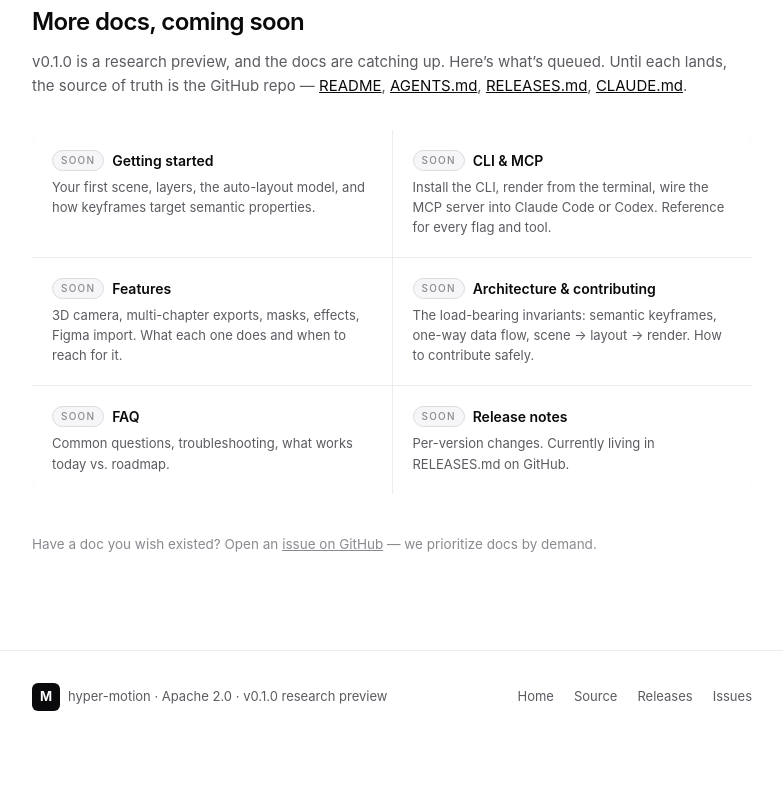
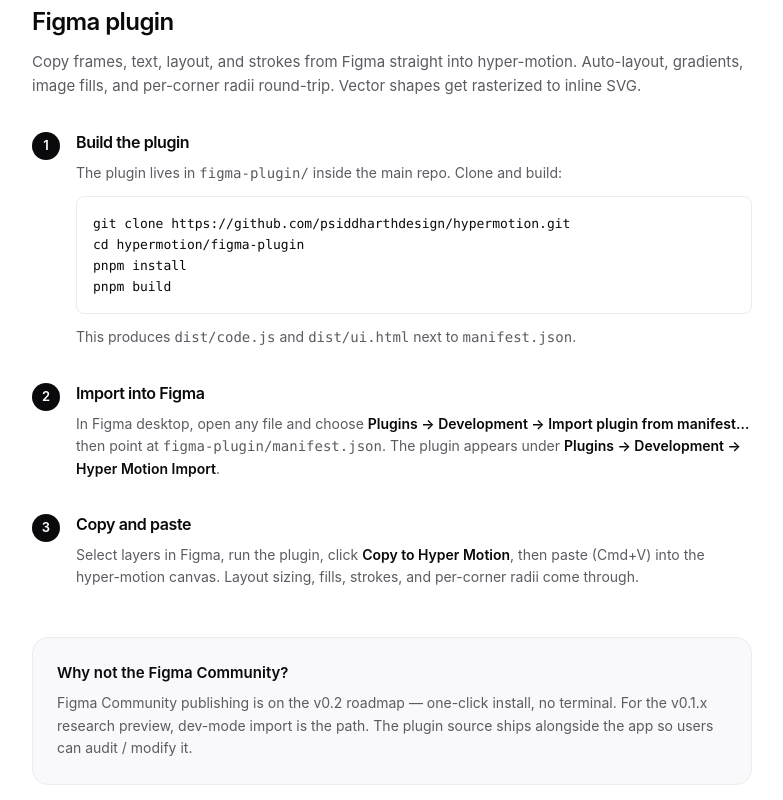
Before and after one commit to psiddharthdesign/hypermotion-landing, a Next.js app: page /docs in a window 1280 px wide. Shown: the part 1560-2360 px from the top of the page, without its empty margins (248-1031 px from the left). Before the commit the page ends 2303 px from the top, so only its background shows below. Built offline with nearby package versions, Linux system fonts and the light colour scheme.

Commit message:
docs: Figma plugin install steps on /docs
- New FigmaPluginSection between Install and Coming Soon
- Three-step flow: build plugin → import manifest → copy & paste
- Note that Figma Community publish is v0.2

```diff
--- a/app/docs/page.tsx
+++ b/app/docs/page.tsx
@@ -23,6 +23,7 @@
       <Nav />
       <Hero />
       <InstallSection />
+      <FigmaPluginSection />
       <ComingSoon />
       <Footer />
     </main>
@@ -204,6 +205,99 @@
   )
 }
 
+function FigmaPluginSection() {
+  return (
+    <section
+      id="figma-plugin"
+      className="mx-auto max-w-3xl px-6 py-12 scroll-mt-20"
+    >
+      <h2 className="text-2xl font-semibold tracking-tight text-text">
+        Figma plugin
+      </h2>
+      <p className="mt-3 text-[15px] leading-[1.6] text-text-muted">
+        Copy frames, text, layout, and strokes from Figma straight into
+        hyper-motion. Auto-layout, gradients, image fills, and per-corner
+        radii round-trip. Vector shapes get rasterized to inline SVG.
+      </p>
+
+      <ol className="mt-8 space-y-8">
+        <Step
+          n={1}
+          title="Build the plugin"
+          body={
+            <>
+              <p className="text-[14px] leading-[1.6] text-text-muted">
+                The plugin lives in{' '}
+                <span className="font-mono">figma-plugin/</span> inside the
+                main repo. Clone and build:
+              </p>
+              <pre className="mt-3 overflow-x-auto rounded-lg border border-border bg-white p-4 font-mono text-[13px] leading-relaxed text-text">
+{`git clone https://github.com/psiddharthdesign/hypermotion.git
+cd hypermotion/figma-plugin
+pnpm install
+pnpm build`}
+              </pre>
+              <p className="mt-3 text-[14px] leading-[1.6] text-text-muted">
+                This produces{' '}
+                <span className="font-mono">dist/code.js</span> and{' '}
+                <span className="font-mono">dist/ui.html</span> next to{' '}
+                <span className="font-mono">manifest.json</span>.
+              </p>
+            </>
+          }
+        />
+
+        <Step
+          n={2}
+          title="Import into Figma"
+          body={
+            <p className="text-[14px] leading-[1.6] text-text-muted">
+              In Figma desktop, open any file and choose{' '}
+              <span className="font-semibold text-text">
+                Plugins → Development → Import plugin from manifest…
+              </span>{' '}
+              then point at{' '}
+              <span className="font-mono">figma-plugin/manifest.json</span>.
+              The plugin appears under{' '}
+              <span className="font-semibold text-text">
+                Plugins → Development → Hyper Motion Import
+              </span>
+              .
+            </p>
+          }
+        />
+
+        <Step
+          n={3}
+          title="Copy and paste"
+          body={
+            <p className="text-[14px] leading-[1.6] text-text-muted">
+              Select layers in Figma, run the plugin, click{' '}
+              <span className="font-semibold text-text">
+                Copy to Hyper Motion
+              </span>
+              , then paste (Cmd+V) into the hyper-motion canvas. Layout
+              sizing, fills, strokes, and per-corner radii come through.
+            </p>
+          }
+        />
+      </ol>
+
+      <div className="mt-12 rounded-2xl border border-border bg-surface/60 p-6">
+        <h3 className="text-[15px] font-semibold text-text">
+          Why not the Figma Community?
+        </h3>
+        <p className="mt-2 text-[14px] leading-[1.6] text-text-muted">
+          Figma Community publishing is on the v0.2 roadmap — one-click
+          install, no terminal. For the v0.1.x research preview, dev-mode
+          import is the path. The plugin source ships alongside the app so
+          users can audit / modify it.
+        </p>
+      </div>
+    </section>
+  )
+}
+
 function Step({
   n,
   title,
```
